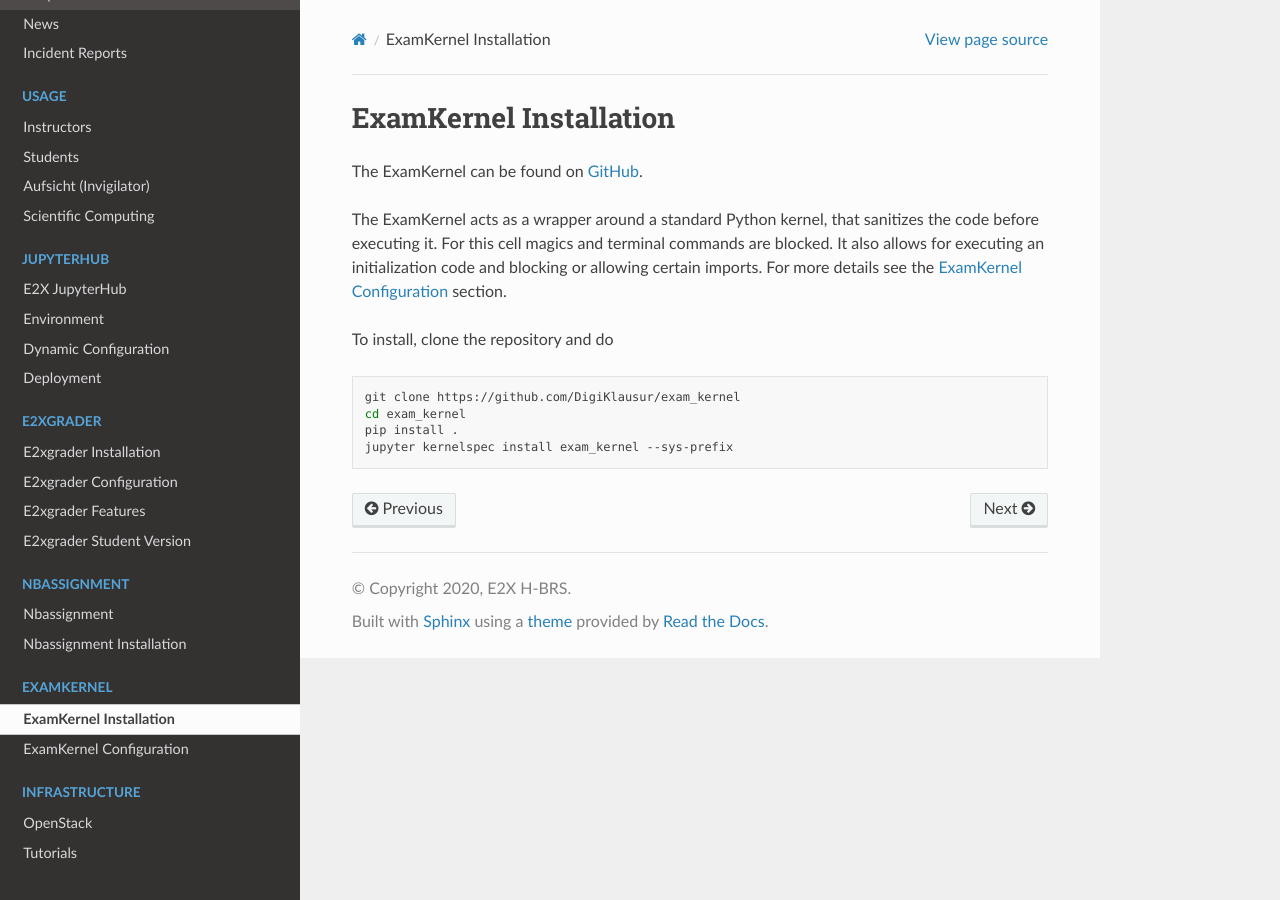
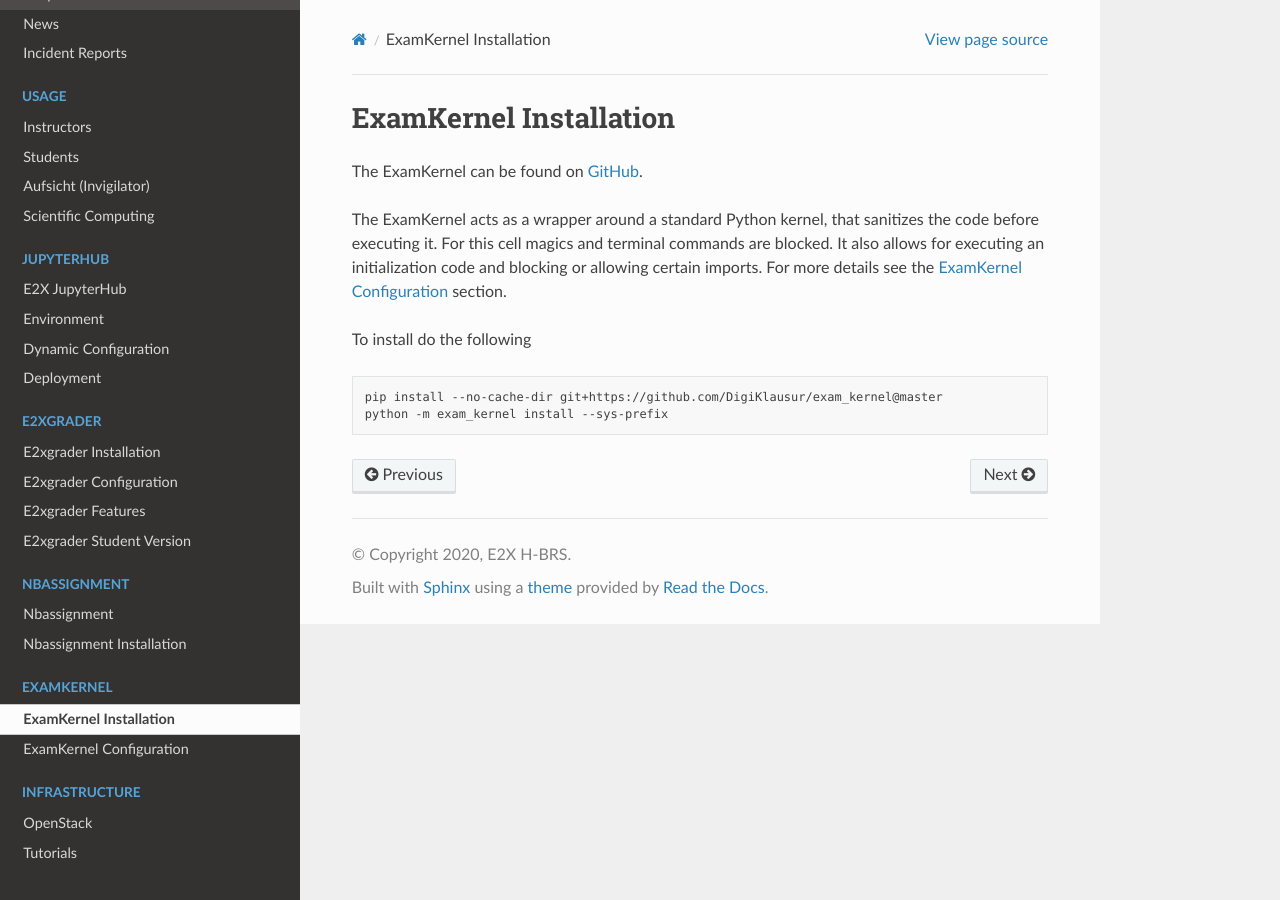
Before and after one commit to DigiKlausur/e2x-docs, a Sphinx documentation site: the page built from docs/source/exam_kernel/installation.rst, in a window 1280 px wide. Built offline with Sphinx 7.4.7 and the Read the Docs theme 2.0.0, drawn with Linux system fonts in a browser that asks for light colours.

Commit message:
Update exam kernel installation instructions

```diff
--- a/docs/source/exam_kernel/installation.rst
+++ b/docs/source/exam_kernel/installation.rst
@@ -13,11 +13,9 @@ It also allows for executing an initialization code and blocking
 or allowing certain imports. For more details see the
 :ref:`exam_kernel-configuration` section.
 
-To install, clone the repository and do
+To install do the following
 
 .. code-block:: bash
 
-  git clone https://github.com/DigiKlausur/exam_kernel
-  cd exam_kernel
-  pip install .
-  jupyter kernelspec install exam_kernel --sys-prefix
+  pip install --no-cache-dir git+https://github.com/DigiKlausur/exam_kernel@master
+  python -m exam_kernel install --sys-prefix
```
